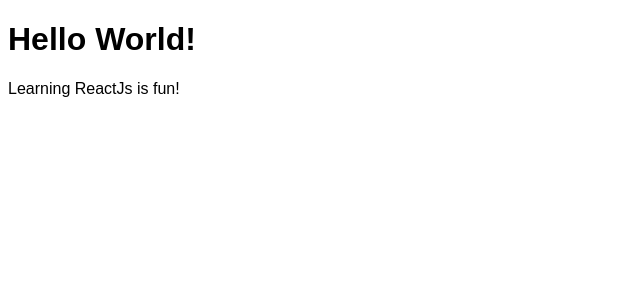
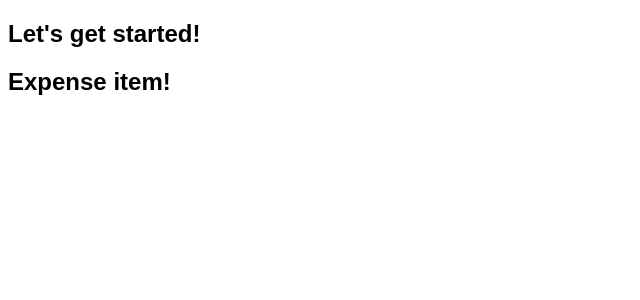
Before and after one commit to tanujparaste/wt-reactjs, a React (Create React App) app in the folder my-first-app/: page / in a window 1280 px wide. Shown: the top 300 px of the page, without its empty margins (0-640 px from the left). Built offline with nearby package versions, Linux system fonts and the light colour scheme.

Commit message:
Added first custom component

```diff
--- a/my-first-app/src/App.js
+++ b/my-first-app/src/App.js
@@ -1,7 +1,9 @@
+import ExpenseItem from "./components/ExpenseItem";
+
 function App() {
   return <div>
-    <h1>Hello World!</h1>
-    <p>Learning ReactJs is fun!</p>
+    <h2>Let's get started!</h2>
+    <ExpenseItem></ExpenseItem>
   </div>;
 }
 
--- /dev/null
+++ b/my-first-app/src/components/ExpenseItem.js
@@ -0,0 +1,5 @@
+function ExpenseItem(){
+    return <h2>Expense item!</h2>
+}
+
+export default ExpenseItem;
```
